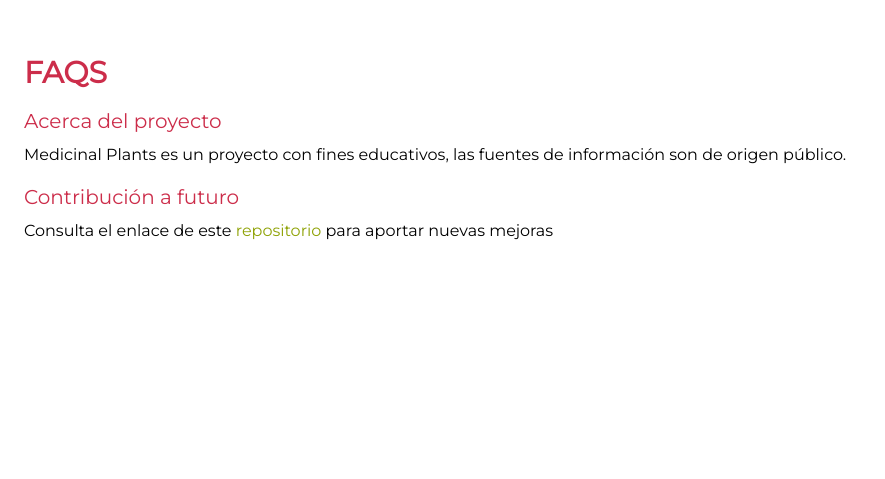
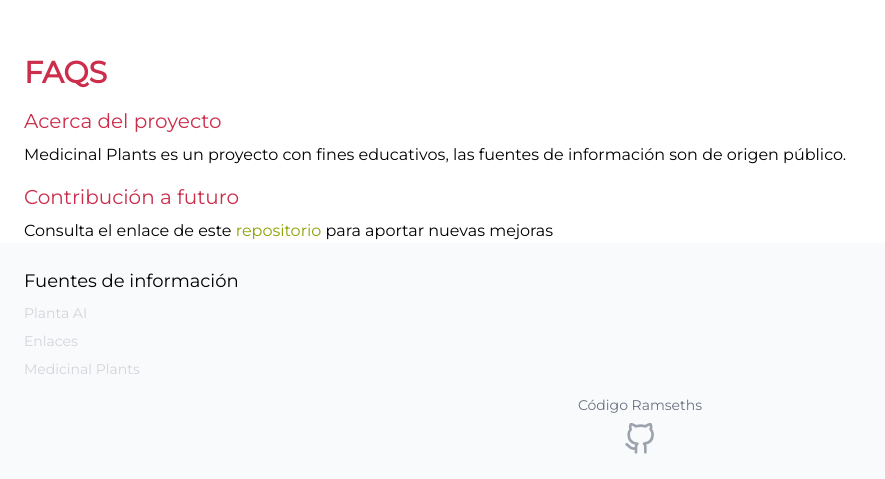
Before and after one commit to Ramseths/medicinal-plants, a website: page public/index.html in a window 1280 px wide. Shown: the part 2041-2520 px from the top of the page, without its empty margins (0-885 px from the left). Before the commit the page ends 2284 px from the top, so only its background shows below. Drawn offline with Linux system fonts and the light colour scheme.

Commit message:
Adding footer

```diff
--- a/public/index.html
+++ b/public/index.html
@@ -17,7 +17,7 @@
     <div id="tab-bar">
 
     </div>
-    <section class="w-full h-screen">
+    <section class="w-full h-auto">
         <div id="home">
             <div class="w-full h-3/4">
                 <div class="w-full h-full flex flex-col absolute space-y-96 py-4 items-center">
@@ -104,9 +104,18 @@
             </div>
         </div>
     </section>
+    <footer class="w-full h-auto bg-gray-50 p-6 space-y-2" id="footer">
+        <p class="text-lg">Fuentes de información</p>
+        <p class="text-sm text-gray-300">Planta AI</p>
+        <p class="text-sm text-gray-300">Enlaces</p>
+        <p class="text-sm text-gray-300">Medicinal Plants</p>
+        <div class="flex flex-col items-center">
+            <p class="text-sm text-gray-500 m-2">Código Ramseths</p>
+            <div>
+                <a href="https://github.com/Ramseths" target="_blank"><svg class="h-8 w-8 text-gray-400"  viewBox="0 0 24 24"  fill="none"  stroke="currentColor"  stroke-width="2"  stroke-linecap="round"  stroke-linejoin="round">  <path d="M9 19c-5 1.5-5-2.5-7-3m14 6v-3.87a3.37 3.37 0 0 0-.94-2.61c3.14-.35 6.44-1.54 6.44-7A5.44 5.44 0 0 0 20 4.77 5.07 5.07 0 0 0 19.91 1S18.73.65 16 2.48a13.38 13.38 0 0 0-7 0C6.27.65 5.09 1 5.09 1A5.07 5.07 0 0 0 5 4.77a5.44 5.44 0 0 0-1.5 3.78c0 5.42 3.3 6.61 6.44 7A3.37 3.37 0 0 0 9 18.13V22" /></svg></a>
 
-    <footer>
-
+            </div>
+        </div>
     </footer>
 </body>
 
```
Also changed, not shown: public/css/tailwind.css.
